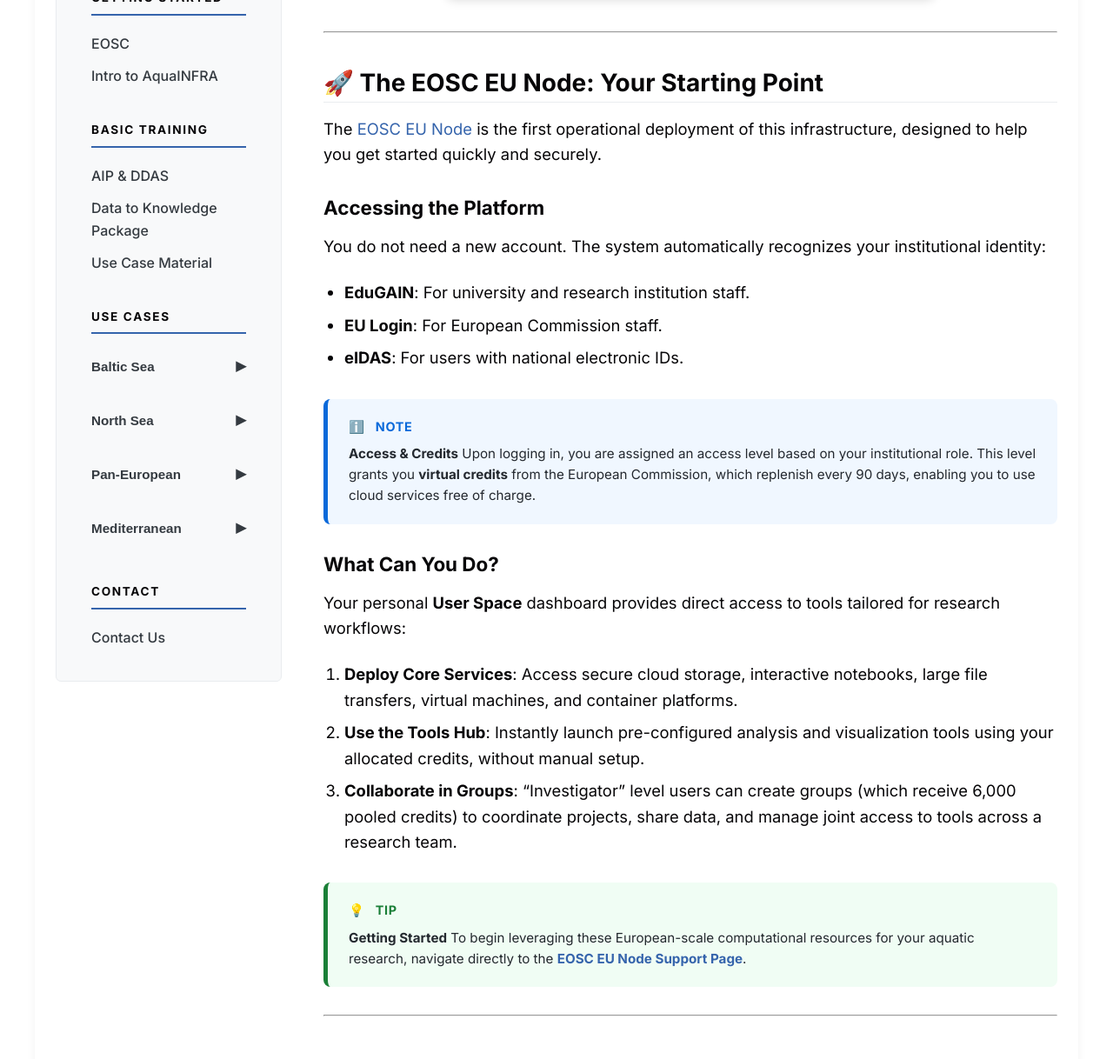
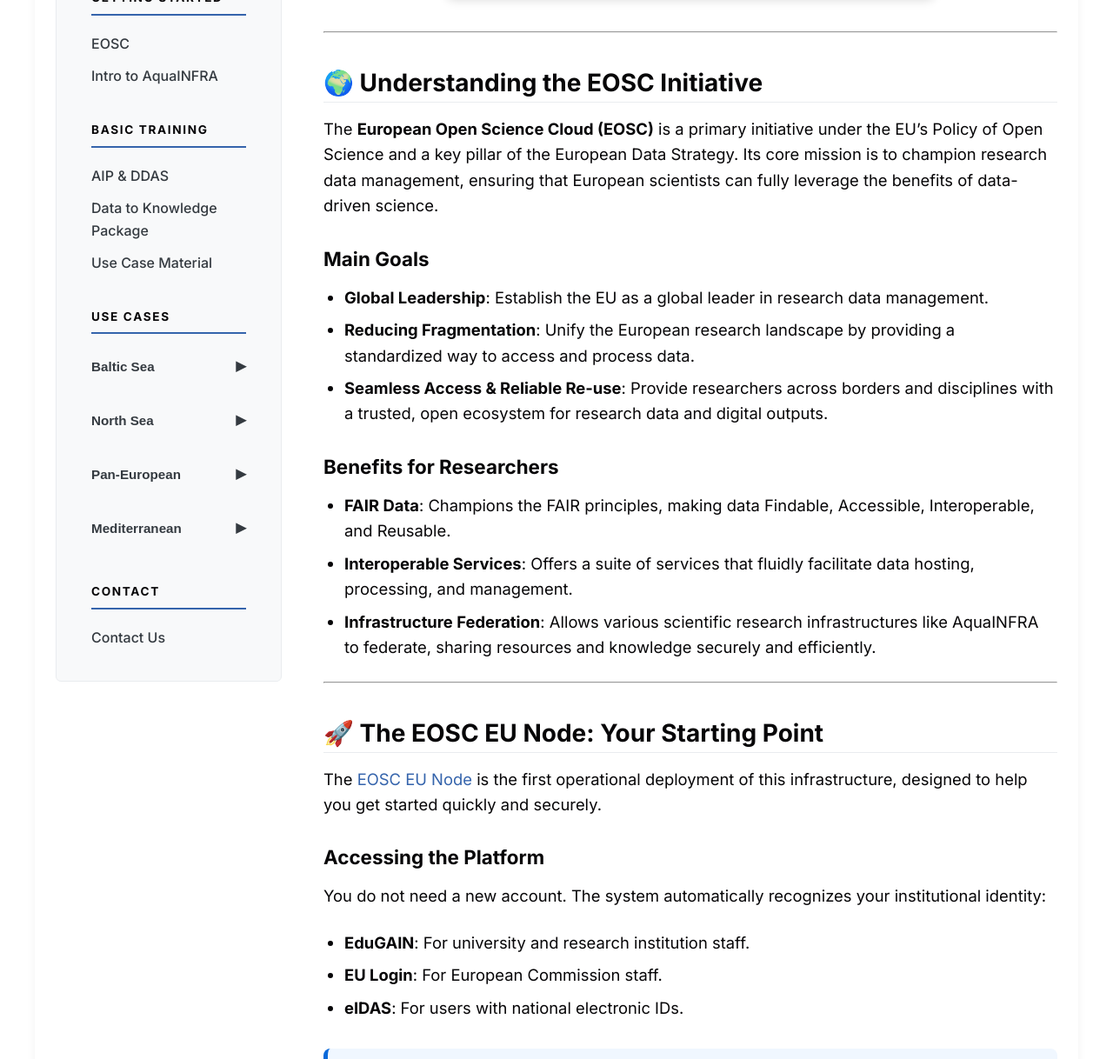
Before and after one commit to Mehrad1994/AquaINFRA_Training_Handbooks, a Jekyll site: the page built from docs/01_eosc.md, in a window 1280 px wide and 1400 px high, scrolled down 705 px, cut to the strip 182-1400 px from the top of the window. Shown: the whole strip at 87% size. Built offline with Jekyll 4.4.1, drawn with Linux system fonts in a browser that asks for light colours.

Commit message:
01_eosc updated

```diff
--- a/docs/01_eosc.md
+++ b/docs/01_eosc.md
@@ -18,6 +18,22 @@ Watch this concise overview to understand the core mission and architecture of t
 <div class="video-container" style="text-align: center; margin: 2rem 0;">
     <iframe width="560" height="315" src="https://www.youtube.com/embed/67mirPt-FhY?si=_7O6aVIqHEyQ0SW7" title="YouTube video player" frameborder="0" allow="accelerometer; autoplay; clipboard-write; encrypted-media; gyroscope; picture-in-picture; web-share" referrerpolicy="strict-origin-when-cross-origin" allowfullscreen style="border-radius: 8px; box-shadow: 0 4px 12px rgba(0,0,0,0.15);"></iframe>
 </div>
+
+---
+
+## 🌍 Understanding the EOSC Initiative
+
+The **European Open Science Cloud (EOSC)** is a primary initiative under the EU’s Policy of Open Science and a key pillar of the European Data Strategy. Its core mission is to champion research data management, ensuring that European scientists can fully leverage the benefits of data-driven science.
+
+### Main Goals
+- **Global Leadership**: Establish the EU as a global leader in research data management.
+- **Reducing Fragmentation**: Unify the European research landscape by providing a standardized way to access and process data.
+- **Seamless Access & Reliable Re-use**: Provide researchers across borders and disciplines with a trusted, open ecosystem for research data and digital outputs.
+
+### Benefits for Researchers
+- **FAIR Data**: Champions the FAIR principles, making data Findable, Accessible, Interoperable, and Reusable.
+- **Interoperable Services**: Offers a suite of services that fluidly facilitate data hosting, processing, and management.
+- **Infrastructure Federation**: Allows various scientific research infrastructures like AquaINFRA to federate, sharing resources and knowledge securely and efficiently.
 
 ---
 
```
